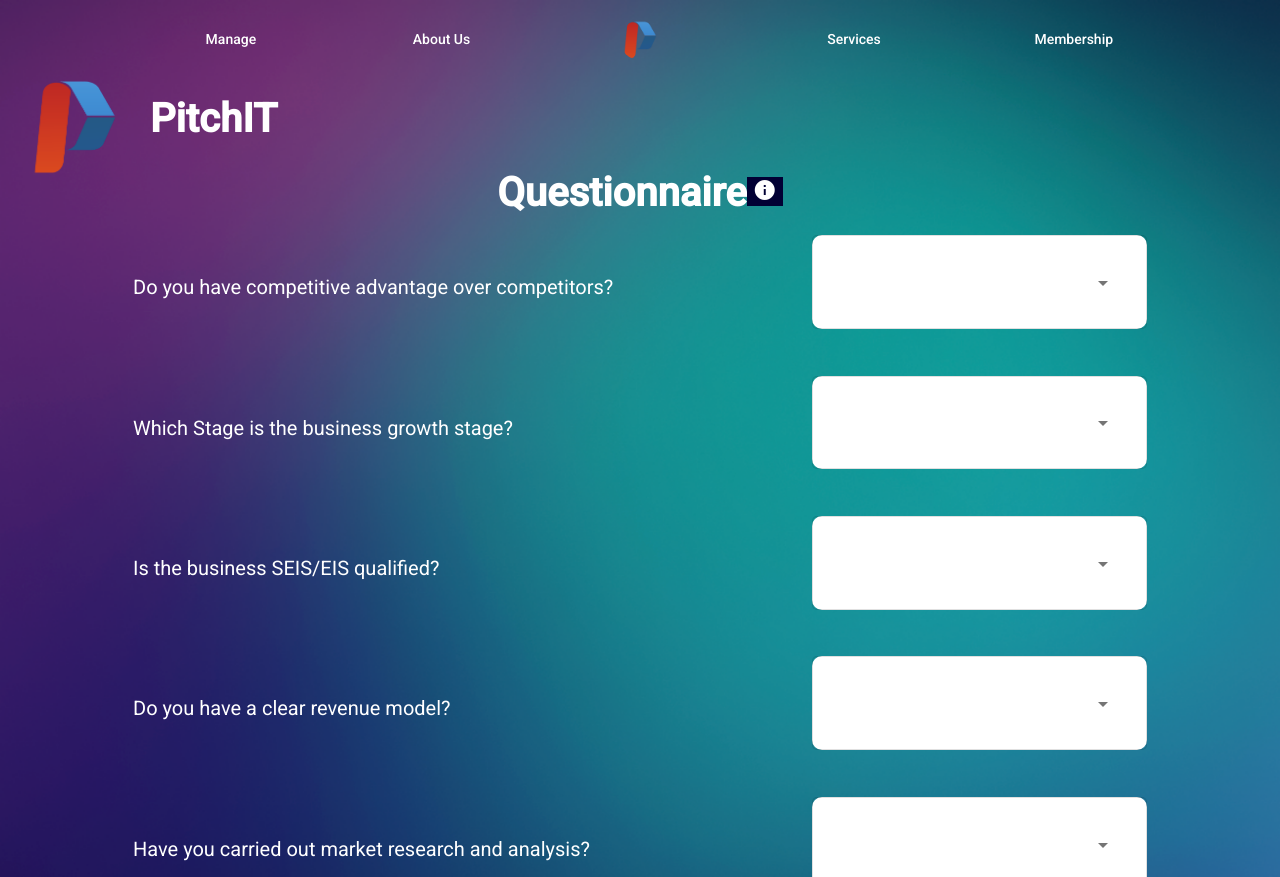
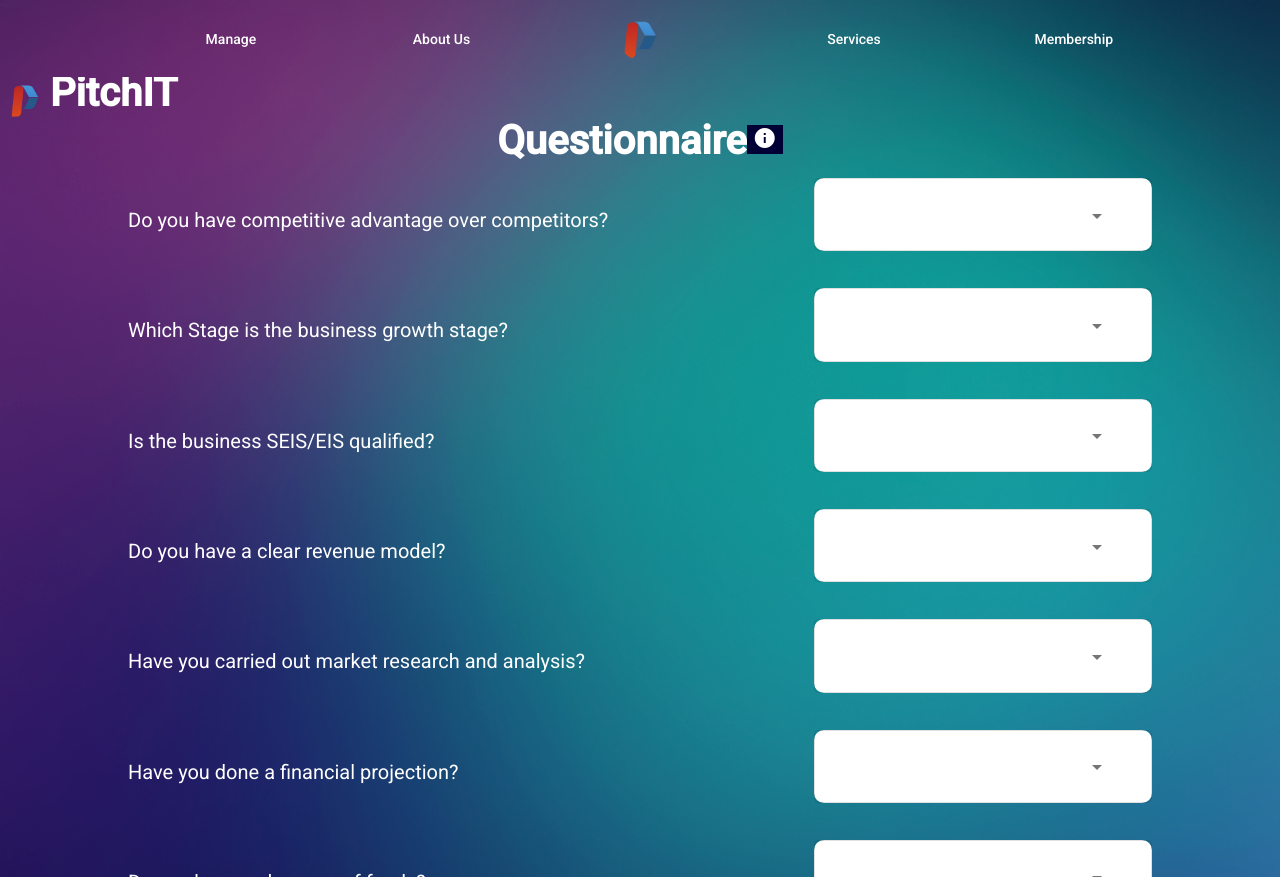
Before and after one commit to Waxes27/pitch-it, an Angular app: page /preferences/business in a window 1280 px wide. Built offline with nearby package versions, Linux system fonts and the light colour scheme.

Commit message:
added folders to gitignore

```diff
--- a/src/app/components/preferences/business-preferences-component/business-preferences-component.component.sass
+++ b/src/app/components/preferences/business-preferences-component/business-preferences-component.component.sass
@@ -8,7 +8,7 @@ h1
     display: flex
     align-items: center
     img
-        width: 150px
+        width: 50px
 
 
 
@@ -36,7 +36,7 @@ h1
 
     .question
         display: flex
-        padding: 05px
+        // padding: 05px
         justify-content: space-between
         align-items: baseline
         align-content: center
@@ -45,12 +45,12 @@ h1
             margin: auto
             background-color: #1A1955
             color: white
-            padding: 15px
+            // padding: 15px
             border-radius: 30px
 
         mat-select
-            border-radius: 10px
-            padding: 10px
+            // border-radius: 10px
+            // padding: 10px
             width: 90%
             color: back
             background-color: white
--- a/src/app/components/questionaire-component/questionaire-component.component.sass
+++ b/src/app/components/questionaire-component/questionaire-component.component.sass
@@ -1,6 +1,8 @@
 .image
     position: absolute
     left: 40%
+    width: 20%
+    height: 20%
 .signup
     display: flex
     justify-content: center
```
